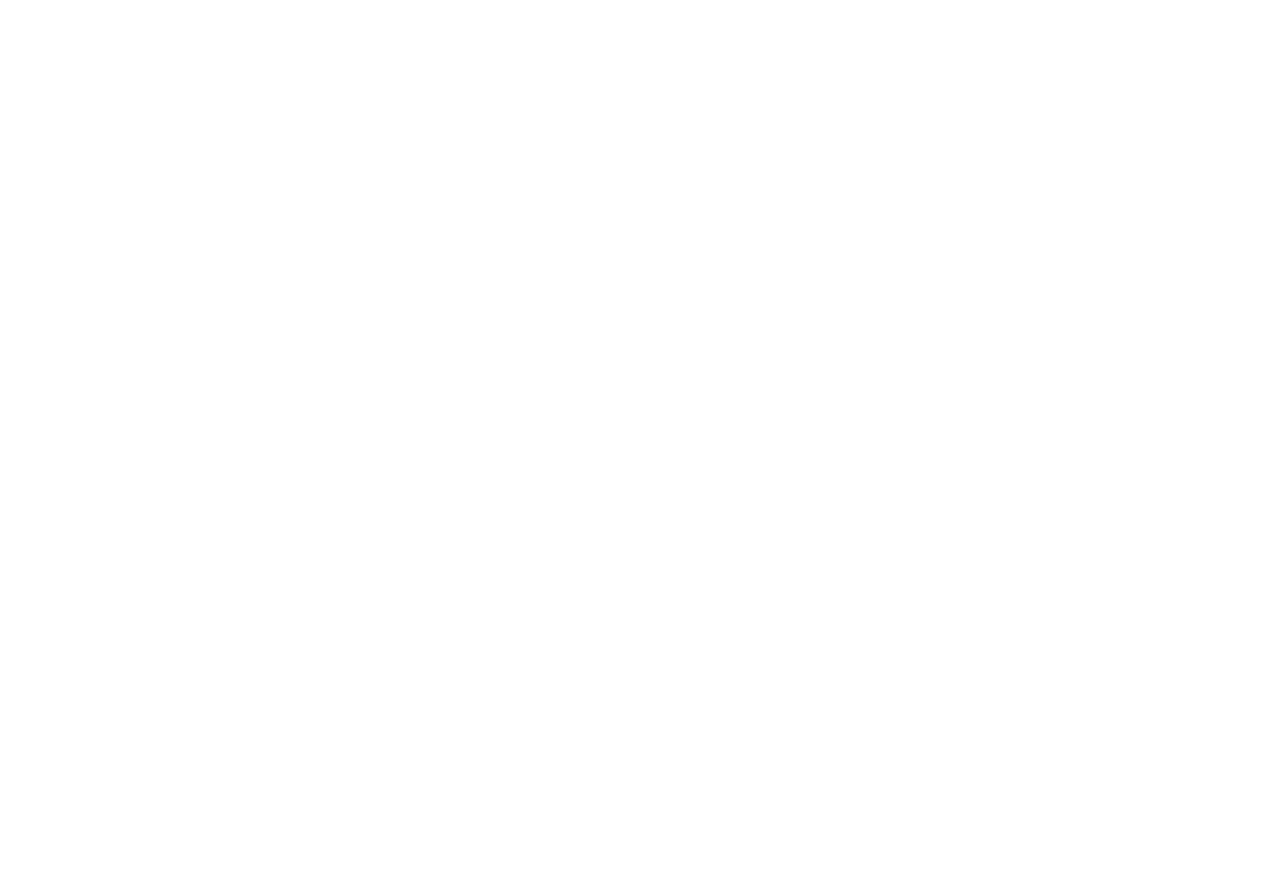
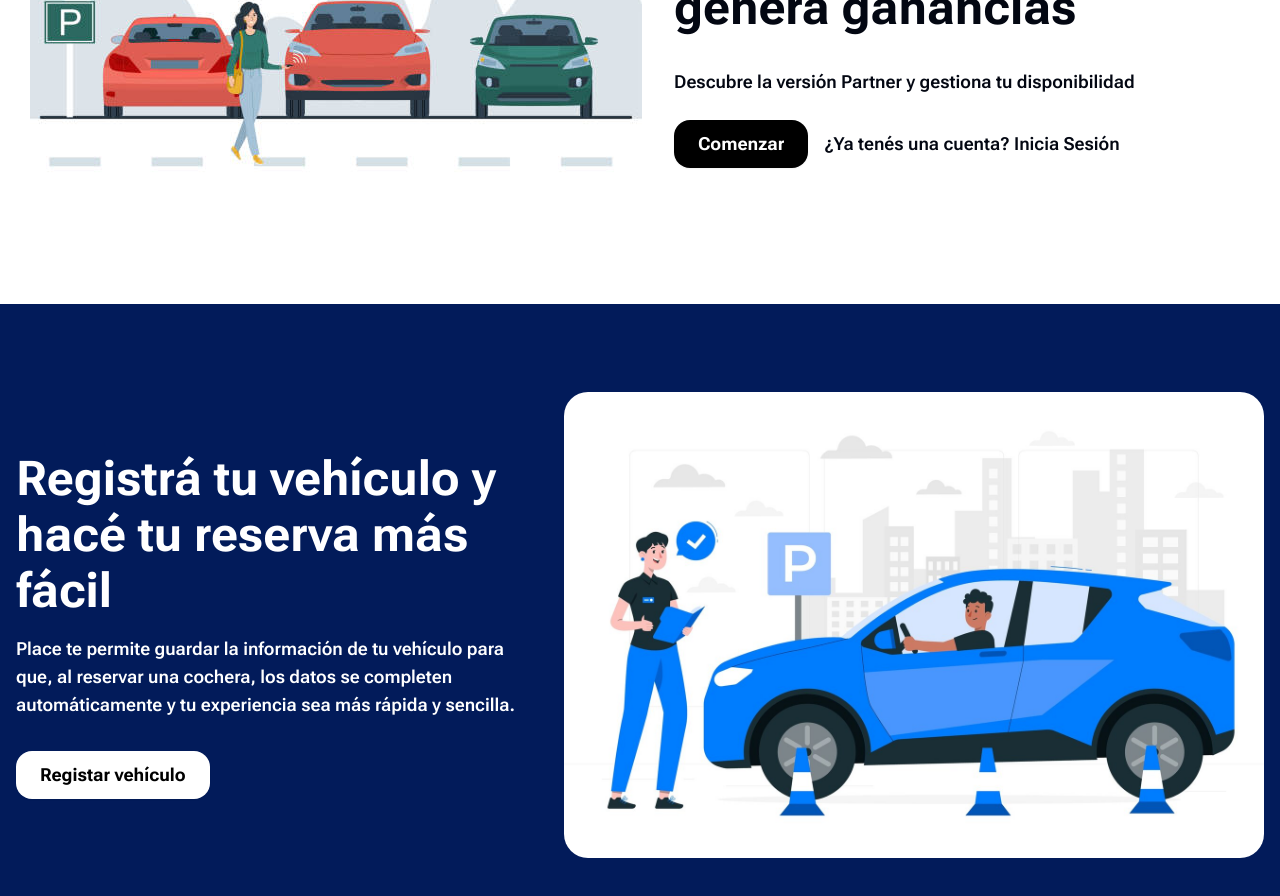
Before and after one commit to whoami-dpr/Place, a React (Vite) app: page / in a window 1280 px wide. Shown: the part 800-1696 px from the top of the page. Before the commit the page ends 836 px from the top, so only its background shows below. Built offline with nearby package versions, Linux system fonts and the light colour scheme.

Commit message:
RegisterVehicle section added

```diff
--- a/package.json
+++ b/package.json
@@ -10,6 +10,7 @@
     "preview": "vite preview"
   },
   "dependencies": {
+    "@radix-ui/react-slot": "^1.1.2",
     "@tailwindcss/vite": "^4.0.9",
     "class-variance-authority": "^0.7.1",
     "clsx": "^2.1.1",
--- a/src/components/Home/RegisterParking.tsx
+++ b/src/components/Home/RegisterParking.tsx
@@ -1,20 +1,34 @@
+import { Button } from "../ui/button";
 
 const RegisterParking = () => {
   return (
-        <div className="flex flex-col lg:flex-row items-center gap-8 justify-center p-9 md:p-6 font-roboto-flex">
+    <div className="flex flex-col lg:flex-row items-center gap-8 justify-center  py-14 px-4 md:py-22 font-roboto-flex">
       <img src="/images/image 5.png" alt="Parking Image" />
 
       <div className="max-w-xl">
-                <h3 className="text-4xl font-bold md:text-5xl leading-14">Registra tu estacionamiento y genera ganancias</h3>
-                <p className="mt-8 text-lg font-semibold">Descubre la versión Partner y gestiona tu disponibilidad</p>
+        <h3 className="text-4xl font-bold md:text-5xl leading-14">
+          Registra tu estacionamiento y genera ganancias
+        </h3>
+        <p className="mt-8 text-lg font-semibold">
+          Descubre la versión Partner y gestiona tu disponibilidad
+        </p>
 
         <div className="flex gap-4 mt-6 items-center font-semibold">
-                    <a className="bg-black text-white rounded-full text-lg py-1 px-6 hover:bg-black/85" href="#">Comenzar</a>
-                    <p className="text-md md:text-lg" >¿Ya tenés una cuenta? <a className="hover:font-bold" href="#">Inicia Sesión</a></p>
+          <a href="#">
+            <Button className="bg-black font-bold text-white rounded-2xl text-lg p-6 hover:bg-black/80 cursor-pointer">
+              Comenzar
+            </Button>
+          </a>
+          <p className="text-md md:text-lg">
+            ¿Ya tenés una cuenta?{" "}
+            <a className="hover:font-bold" href="#">
+              Inicia Sesión
+            </a>
+          </p>
         </div>
       </div>
     </div>
-    )
-}
+  );
+};
 
-export default RegisterParking
+export default RegisterParking;
--- /dev/null
+++ b/src/components/Home/RegisterVehicle.tsx
@@ -0,0 +1,33 @@
+import { Button } from "../ui/button";
+
+const RegisterVehicle = () => {
+  return (
+    <div className="flex flex-col lg:flex-row items-center gap-8 justify-center py-14 px-4 md:py-22 font-roboto-flex bg-[#021B5A]">
+      <div className="max-w-xl">
+        <h3 className="text-4xl font-bold md:text-5xl leading-14 text-white">
+          Registrá tu vehículo y hacé tu reserva más fácil
+        </h3>
+
+        <p className="mt-4 mb-8 text-lg font-semibold text-white">
+          Place te permite guardar la información de tu vehículo para que, al
+          reservar una cochera, los datos se completen automáticamente y tu
+          experiencia sea más rápida y sencilla.
+        </p>
+
+        <a href="#">
+          <Button className="bg-white font-bold text-black rounded-2xl text-lg p-6 hover:bg-white/80 cursor-pointer">
+            Registar vehículo
+          </Button>
+        </a>
+      </div>
+
+      <img
+        src="/images/registerVehicle.png"
+        alt="Parking Image"
+        className="w-[700px] rounded-3xl"
+      />
+    </div>
+  );
+};
+
+export default RegisterVehicle;
--- a/src/components/Home/YourReservation.tsx
+++ b/src/components/Home/YourReservation.tsx
@@ -1,22 +1,40 @@
+import { Button } from "../ui/button";
 
 const YourReservation = () => {
   return (
-        <div className="bg-bgCyan flex flex-col lg:flex-row items-center gap-8 justify-center p-9 md:p-6 font-roboto-flex">
-
+    <div className="bg-bgCyan flex flex-col lg:flex-row items-center gap-8 justify-center py-14 px-4 md:py-22 font-roboto-flex">
       <div className="max-w-xl">
-                <h3 className="text-4xl font-bold md:text-5xl leading-14">Agenda tu reserva y no te preocupes por quedarte sin lugar</h3>
-                <p className="mt-8 text-lg font-semibold">Con Place podés registrar tu reserva en cualquier estacionamiento privado y no tenés que preocuparte por quedarte sin lugar al momento de llegar.</p>
+        <h3 className="text-4xl font-bold md:text-5xl leading-14">
+          Agenda tu reserva y no te preocupes por quedarte sin lugar
+        </h3>
+        <p className="mt-8 text-lg font-semibold">
+          Con Place podés registrar tu reserva en cualquier estacionamiento
+          privado y no tenés que preocuparte por quedarte sin lugar al momento
+          de llegar.
+        </p>
 
         <div className="flex gap-4 mt-6 items-center font-semibold">
-                    <a className="bg-black text-white rounded-full text-lg py-1 px-6 hover:bg-black/85" href="#">Comenzar</a>
-                    <p className="text-md md:text-lg" >¿Ya tenés una cuenta? <a className="hover:font-bold" href="#">Inicia Sesión</a></p>
+          <a href="#">
+            <Button className="bg-black font-bold text-white rounded-2xl text-lg p-6 hover:bg-black/80 cursor-pointer">
+              Comenzar
+            </Button>
+          </a>
+          <p className="text-md md:text-lg">
+            ¿Ya tenés una cuenta?{" "}
+            <a className="hover:font-bold" href="#">
+              Inicia Sesión
+            </a>
+          </p>
         </div>
       </div>
 
-            <img className="w-[500px]" src="/images/image 4 copy copy 1.png" alt="Car Image" />
-
+      <img
+        className="w-[500px]"
+        src="/images/image 4 copy copy 1.png"
+        alt="Car Image"
+      />
     </div>
-    )
-}
+  );
+};
 
 export default YourReservation;
--- /dev/null
+++ b/src/components/ui/button.tsx
@@ -0,0 +1,58 @@
+import * as React from "react"
+import { Slot } from "@radix-ui/react-slot"
+import { cva, type VariantProps } from "class-variance-authority"
+
+import { cn } from "@/lib/utils"
+
+const buttonVariants = cva(
+  "inline-flex items-center justify-center gap-2 whitespace-nowrap rounded-md text-sm font-medium transition-[color,box-shadow] disabled:pointer-events-none disabled:opacity-50 [&_svg]:pointer-events-none [&_svg:not([class*='size-'])]:size-4 shrink-0 [&_svg]:shrink-0 outline-none focus-visible:border-ring focus-visible:ring-ring/50 focus-visible:ring-[3px] aria-invalid:ring-destructive/20 dark:aria-invalid:ring-destructive/40 aria-invalid:border-destructive",
+  {
+    variants: {
+      variant: {
+        default:
+          "bg-primary text-primary-foreground shadow-xs hover:bg-primary/90",
+        destructive:
+          "bg-destructive text-white shadow-xs hover:bg-destructive/90 focus-visible:ring-destructive/20 dark:focus-visible:ring-destructive/40",
+        outline:
+          "border border-input bg-background shadow-xs hover:bg-accent hover:text-accent-foreground",
+        secondary:
+          "bg-secondary text-secondary-foreground shadow-xs hover:bg-secondary/80",
+        ghost: "hover:bg-accent hover:text-accent-foreground",
+        link: "text-primary underline-offset-4 hover:underline",
+      },
+      size: {
+        default: "h-9 px-4 py-2 has-[>svg]:px-3",
+        sm: "h-8 rounded-md gap-1.5 px-3 has-[>svg]:px-2.5",
+        lg: "h-10 rounded-md px-6 has-[>svg]:px-4",
+        icon: "size-9",
+      },
+    },
+    defaultVariants: {
+      variant: "default",
+      size: "default",
+    },
+  }
+)
+
+function Button({
+  className,
+  variant,
+  size,
+  asChild = false,
+  ...props
+}: React.ComponentProps<"button"> &
+  VariantProps<typeof buttonVariants> & {
+    asChild?: boolean
+  }) {
+  const Comp = asChild ? Slot : "button"
+
+  return (
+    <Comp
+      data-slot="button"
+      className={cn(buttonVariants({ variant, size, className }))}
+      {...props}
+    />
+  )
+}
+
+export { Button, buttonVariants }
--- a/src/pages/Home/Home.tsx
+++ b/src/pages/Home/Home.tsx
@@ -1,4 +1,5 @@
 import RegisterParking from "@/components/Home/RegisterParking";
+import RegisterVehicle from "@/components/Home/RegisterVehicle";
 import YourReservation from "@/components/Home/YourReservation";
 
 const Home = () => {
@@ -11,6 +12,10 @@
       <section>
         <RegisterParking />
       </section>
+
+      <section>
+        <RegisterVehicle />
+      </section>
     </>
   );
 };
```
Also changed, not shown: public/images/registerVehicle.png (added), 1 other file (tests, documents, lock files or other folders). Lines whose indentation alone changed are shown as unchanged.
